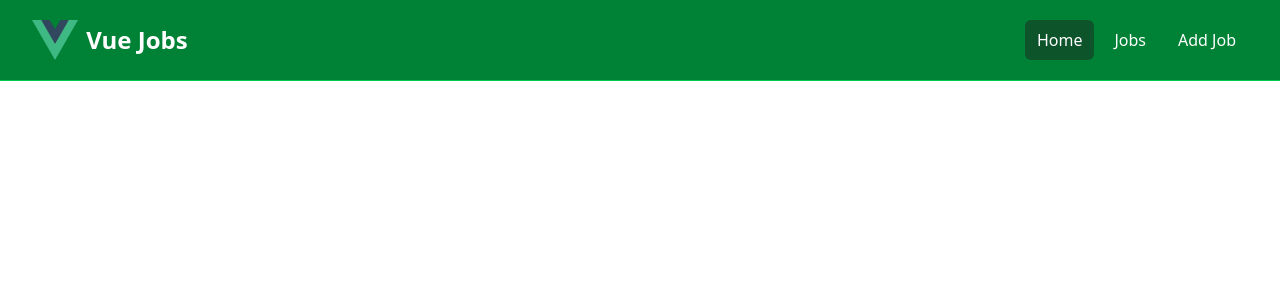
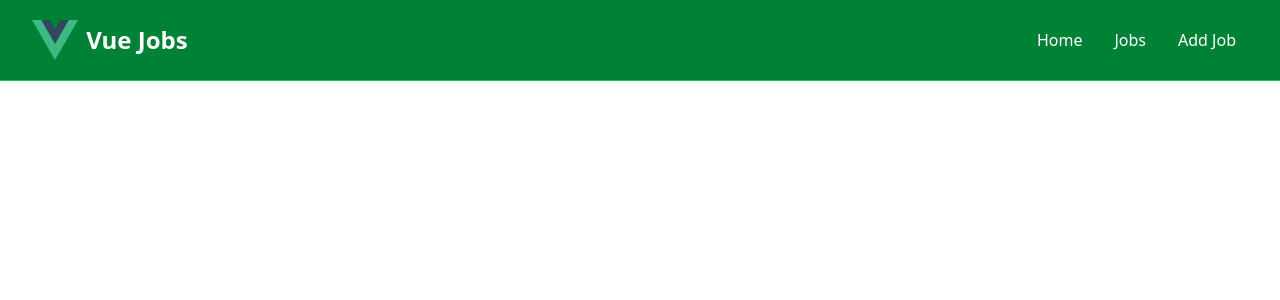
Before and after one commit to onurkinay/JobsFinderVue, a Vue app: page /job/1 in a window 1280 px wide. Shown: the top 300 px of the page. Built offline with nearby package versions, Linux system fonts and the light colour scheme.

Commit message:
active link

```diff
--- a/src/components/Navbar.vue
+++ b/src/components/Navbar.vue
@@ -1,6 +1,11 @@
 <script setup>
 import logo from "@/assets/img/logo.png";
-import { RouterLink } from "vue-router";
+import { RouterLink, useRoute } from "vue-router";
+
+const isActiveLink = (route) => {
+  const currentRoute = useRoute();
+  return currentRoute.path === route;
+};
 </script>
 
 <template>
@@ -21,17 +26,41 @@ import { RouterLink } from "vue-router";
             <div class="flex space-x-2">
               <RouterLink
                 to="/"
-                class="text-white bg-green-900 hover:bg-gray-900 hover:text-white rounded-md px-3 py-2"
+                :class="[
+                  isActiveLink('/') ? 'bg-green-900' : '',
+                  'text-white',
+                  'hover:bg-gray-900',
+                  'hover:text-white',
+                  'rounded-md',
+                  'px-3',
+                  'py-2',
+                ]"
                 >Home</RouterLink
               >
               <RouterLink
                 to="/jobs"
-                class="text-white hover:bg-green-900 hover:text-white rounded-md px-3 py-2"
+                :class="[
+                  isActiveLink('/jobs') ? 'bg-green-900' : '',
+                  'text-white',
+                  'hover:bg-gray-900',
+                  'hover:text-white',
+                  'rounded-md',
+                  'px-3',
+                  'py-2',
+                ]"
                 >Jobs</RouterLink
               >
               <RouterLink
                 to="/jobs/add"
-                class="text-white hover:bg-green-900 hover:text-white rounded-md px-3 py-2"
+                :class="[
+                  isActiveLink('/jobs/add') ? 'bg-green-900' : '',
+                  'text-white',
+                  'hover:bg-gray-900',
+                  'hover:text-white',
+                  'rounded-md',
+                  'px-3',
+                  'py-2',
+                ]"
                 >Add Job</RouterLink
               >
             </div>
```
